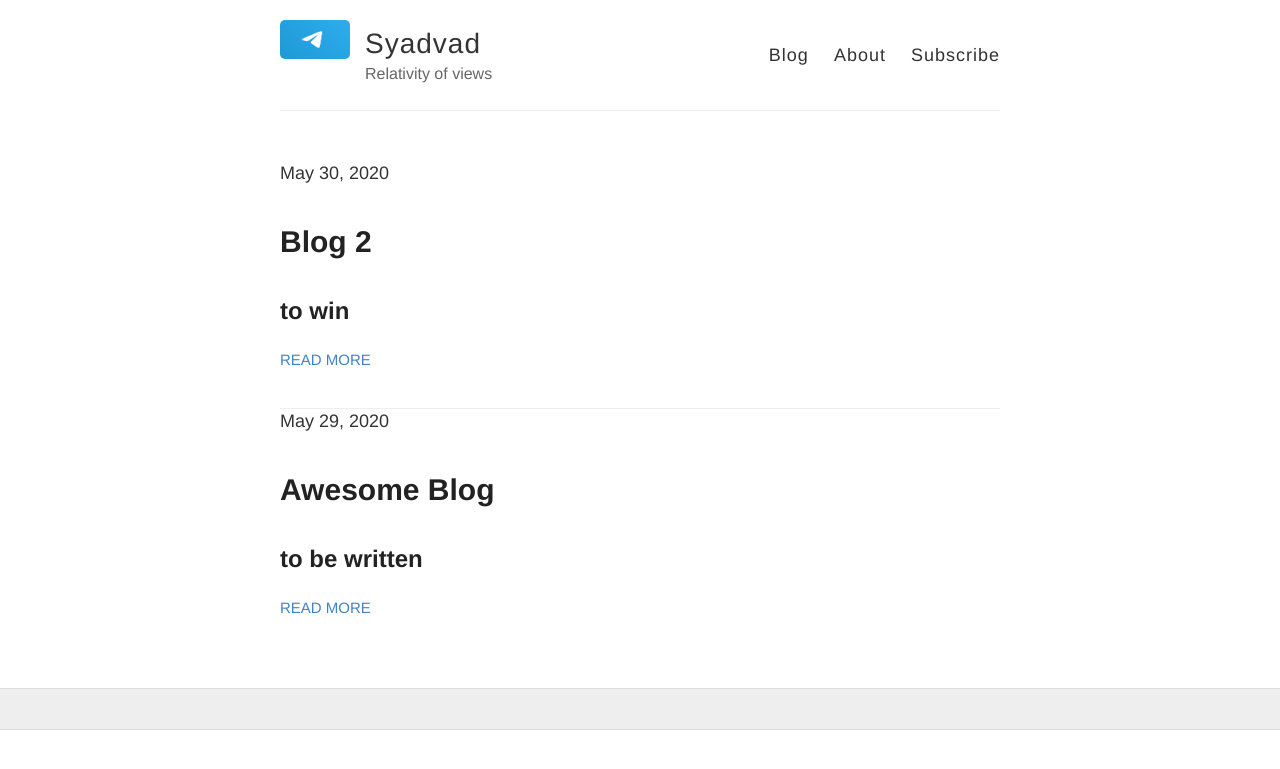
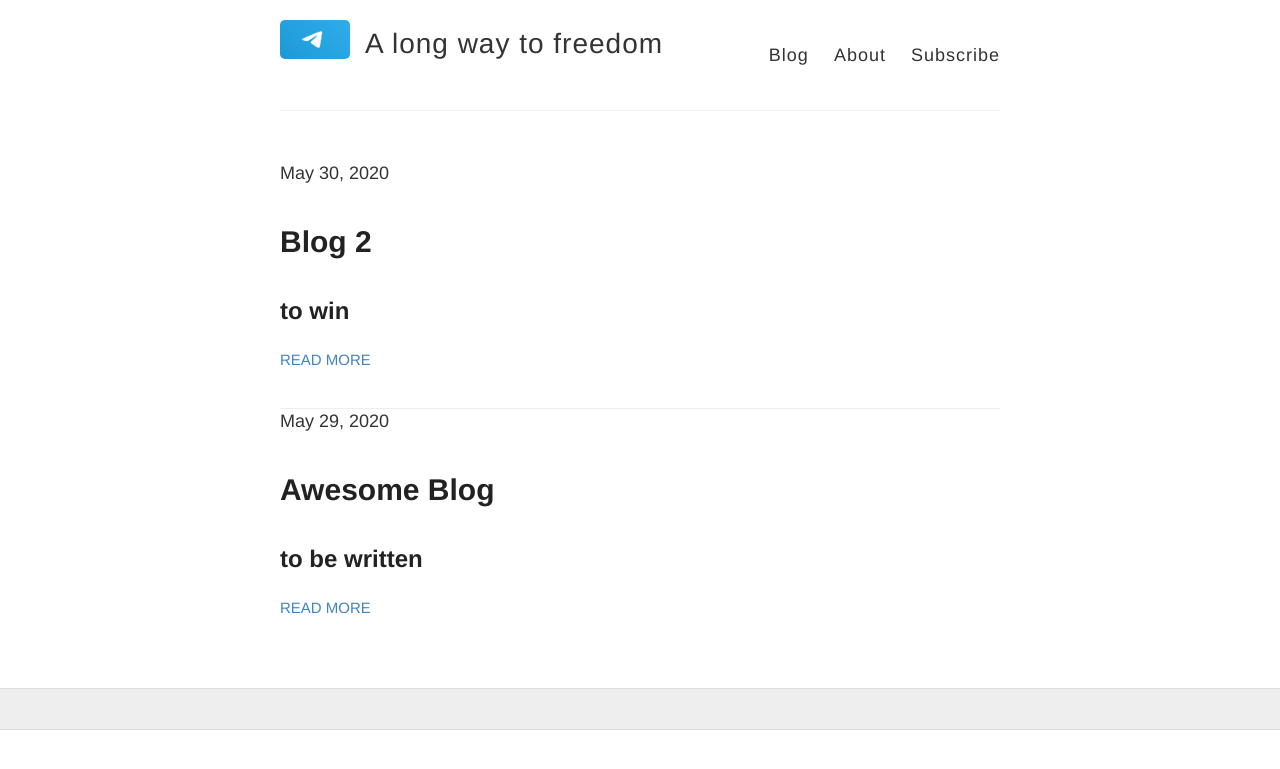
Before and after one commit to alongwaittofreedom/alongwaittofreedom, a Jekyll site: the page built from index.html, in a window 1280 px wide. Shown: the top 769 px of the page. Built offline with Jekyll 4.4.1, drawn with Linux system fonts in a browser that asks for light colours.

Commit message:
Update _config.yml

```diff
--- a/_config.yml
+++ b/_config.yml
@@ -3,10 +3,10 @@
 #
 
 # Name of your site (displayed in the header)
-name: Syadvad
+name: A long way to freedom
 
 # Short bio or description (displayed in the header)
-description: Relativity of views
+description:
 
 # URL of your avatar or profile pic (you could use your GitHub profile pic)
 avatar: https://raw.githubusercontent.com/alongwaittofreedom/alongwaittofreedom/main/images/TelegramSimpleHero-01.png
@@ -37,7 +37,7 @@ footer-links:
 #disqus: modiviews
 
 # Enter your Google Analytics web tracking code (e.g. UA-2110908-2) to activate tracking
-google_analytics: UA-168016844-1
+google_analytics:
 
 # Your website URL (e.g. http://barryclark.github.io or http://www.barryclark.co)
 # Used for Sitemap.xml and your RSS feed
```
